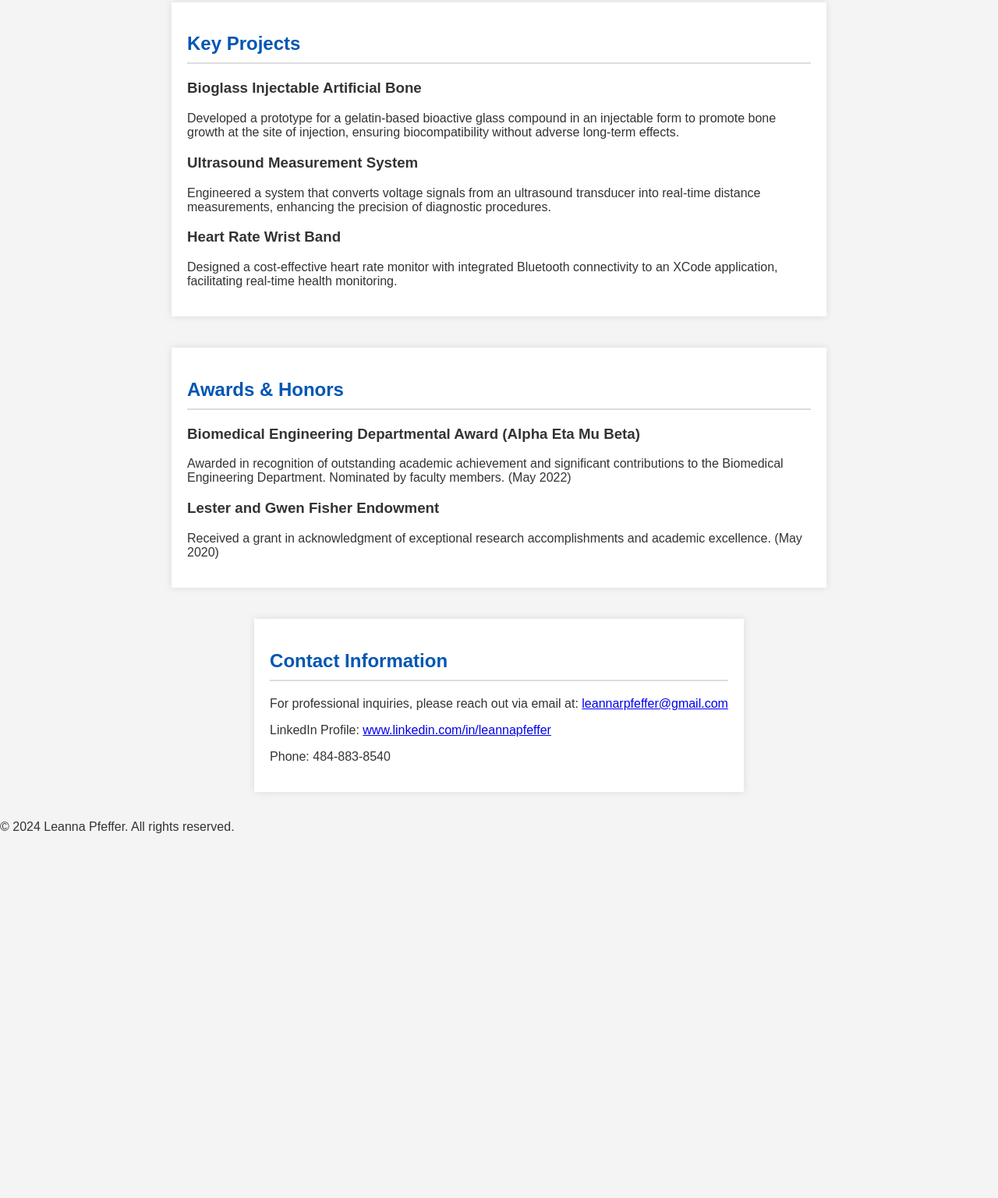
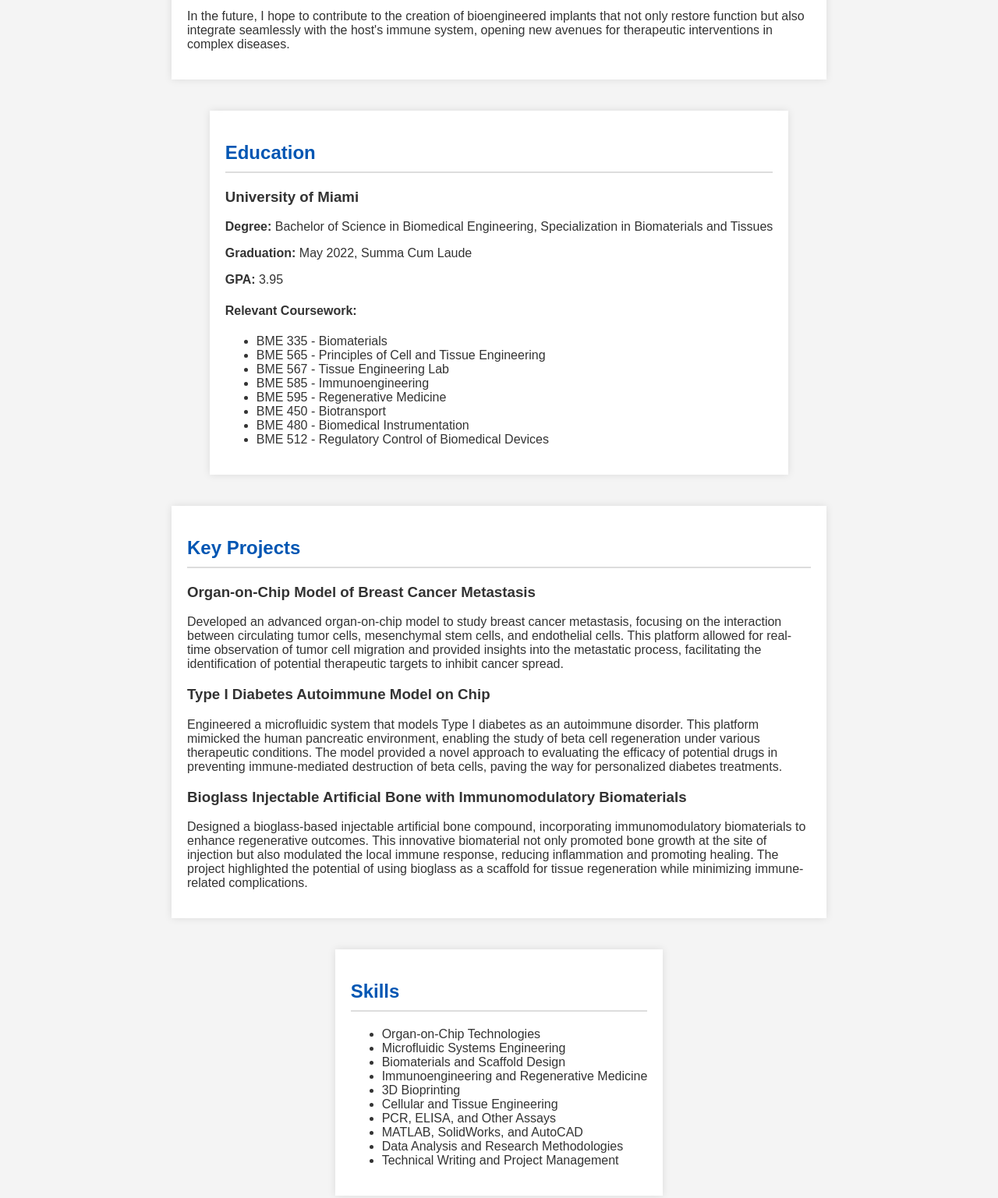
Before and after one commit to leannarpfeffer/leannapfeffer, a plain HTML site: page index.html in a window 1280 px wide. Shown: the part 500-2037 px from the top of the page at 78% size. Before the commit the page ends 1586 px from the top, so only its background shows below. Drawn offline with Linux system fonts and the light colour scheme.

Commit message:
Update index.html

```diff
--- a/index.html
+++ b/index.html
@@ -1,23 +1,31 @@
 <!DOCTYPE html>
 <html lang="en">
 <head>
+    <meta charset="viewport" content="width=device-width, initial-scale=1.0">
     <meta charset="UTF-8">
-    <meta name="viewport" content="width=device-width, initial-scale=1.0">
-    <title>Leanna Pfeffer - Career Portfolio</title>
+    <title>Leanna Pfeffer - Research Associate in Tissue Engineering</title>
     <link rel="stylesheet" href="style.css">
 </head>
 <body>
     <header>
         <h1>Leanna Pfeffer</h1>
-        <p>Biomedical Engineer & Clinical Research Professional</p>
+        <p>Research Associate in Tissue Engineering | Aspiring MD/PhD Candidate</p>
         <nav>
+            <a href="#about" class="nav-button">About Me</a>
             <a href="#education" class="nav-button">Education</a>
             <a href="experience.html" class="nav-button">Experience</a>
             <a href="#projects" class="nav-button">Projects</a>
-            <a href="#awards" class="nav-button">Awards</a>
+            <a href="#skills" class="nav-button">Skills</a>
             <a href="#contact" class="nav-button">Contact</a>
         </nav>
     </header>
+
+    <section id="about">
+        <h2>About Me</h2>
+        <p>I am Leanna Pfeffer, a Research Associate in Tissue Engineering with a specialized focus on cancer biology, autoimmune models, and biomaterials. My work integrates innovative organ-on-chip technologies, immunoengineering, and regenerative medicine to develop advanced therapeutic solutions. My journey in biomedical engineering, combined with a strong foundation in cancer research and biomaterials, has driven my passion for exploring the potential of tissue-engineered implants and their interactions with the immune system.</p>
+        <p>I am deeply committed to advancing the field of regenerative medicine and aspire to pursue an MD/PhD. My research interests lie in developing tissue-engineered solutions that can be implanted without triggering immune rejection or promoting tumor growth. My work with induced pluripotent stem cells (iPSCs) aims to push the boundaries of personalized medicine, creating patient-specific treatments that address the unique challenges of each case.</p>
+        <p>In the future, I hope to contribute to the creation of bioengineered implants that not only restore function but also integrate seamlessly with the host's immune system, opening new avenues for therapeutic interventions in complex diseases.</p>
+    </section>
 
     <section id="education">
         <h2>Education</h2>
@@ -26,37 +34,53 @@
             <p><strong>Degree:</strong> Bachelor of Science in Biomedical Engineering, Specialization in Biomaterials and Tissues</p>
             <p><strong>Graduation:</strong> May 2022, Summa Cum Laude</p>
             <p><strong>GPA:</strong> 3.95</p>
+            <h4>Relevant Coursework:</h4>
+            <ul>
+                <li>BME 335 - Biomaterials</li>
+                <li>BME 565 - Principles of Cell and Tissue Engineering</li>
+                <li>BME 567 - Tissue Engineering Lab</li>
+                <li>BME 585 - Immunoengineering</li>
+                <li>BME 595 - Regenerative Medicine</li>
+                <li>BME 450 - Biotransport</li>
+                <li>BME 480 - Biomedical Instrumentation</li>
+                <li>BME 512 - Regulatory Control of Biomedical Devices</li>
+            </ul>
         </div>
     </section>
 
     <section id="projects">
         <h2>Key Projects</h2>
         <div class="content">
-            <h3>Bioglass Injectable Artificial Bone</h3>
-            <p>Developed a prototype for a gelatin-based bioactive glass compound in an injectable form to promote bone growth at the site of injection, ensuring biocompatibility without adverse long-term effects.</p>
+            <h3>Organ-on-Chip Model of Breast Cancer Metastasis</h3>
+            <p>Developed an advanced organ-on-chip model to study breast cancer metastasis, focusing on the interaction between circulating tumor cells, mesenchymal stem cells, and endothelial cells. This platform allowed for real-time observation of tumor cell migration and provided insights into the metastatic process, facilitating the identification of potential therapeutic targets to inhibit cancer spread.</p>
         </div>
 
         <div class="content">
-            <h3>Ultrasound Measurement System</h3>
-            <p>Engineered a system that converts voltage signals from an ultrasound transducer into real-time distance measurements, enhancing the precision of diagnostic procedures.</p>
+            <h3>Type I Diabetes Autoimmune Model on Chip</h3>
+            <p>Engineered a microfluidic system that models Type I diabetes as an autoimmune disorder. This platform mimicked the human pancreatic environment, enabling the study of beta cell regeneration under various therapeutic conditions. The model provided a novel approach to evaluating the efficacy of potential drugs in preventing immune-mediated destruction of beta cells, paving the way for personalized diabetes treatments.</p>
         </div>
 
         <div class="content">
-            <h3>Heart Rate Wrist Band</h3>
-            <p>Designed a cost-effective heart rate monitor with integrated Bluetooth connectivity to an XCode application, facilitating real-time health monitoring.</p>
+            <h3>Bioglass Injectable Artificial Bone with Immunomodulatory Biomaterials</h3>
+            <p>Designed a bioglass-based injectable artificial bone compound, incorporating immunomodulatory biomaterials to enhance regenerative outcomes. This innovative biomaterial not only promoted bone growth at the site of injection but also modulated the local immune response, reducing inflammation and promoting healing. The project highlighted the potential of using bioglass as a scaffold for tissue regeneration while minimizing immune-related complications.</p>
         </div>
     </section>
 
-    <section id="awards">
-        <h2>Awards & Honors</h2>
+    <section id="skills">
+        <h2>Skills</h2>
         <div class="content">
-            <h3>Biomedical Engineering Departmental Award (Alpha Eta Mu Beta)</h3>
-            <p>Awarded in recognition of outstanding academic achievement and significant contributions to the Biomedical Engineering Department. Nominated by faculty members. (May 2022)</p>
-        </div>
-
-        <div class="content">
-            <h3>Lester and Gwen Fisher Endowment</h3>
-            <p>Received a grant in acknowledgment of exceptional research accomplishments and academic excellence. (May 2020)</p>
+            <ul>
+                <li>Organ-on-Chip Technologies</li>
+                <li>Microfluidic Systems Engineering</li>
+                <li>Biomaterials and Scaffold Design</li>
+                <li>Immunoengineering and Regenerative Medicine</li>
+                <li>3D Bioprinting</li>
+                <li>Cellular and Tissue Engineering</li>
+                <li>PCR, ELISA, and Other Assays</li>
+                <li>MATLAB, SolidWorks, and AutoCAD</li>
+                <li>Data Analysis and Research Methodologies</li>
+                <li>Technical Writing and Project Management</li>
+            </ul>
         </div>
     </section>
 
```
